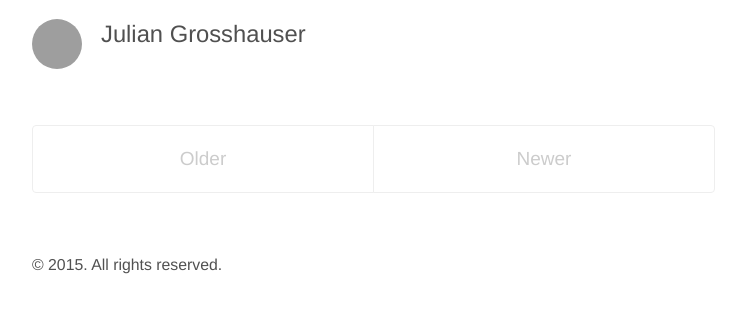
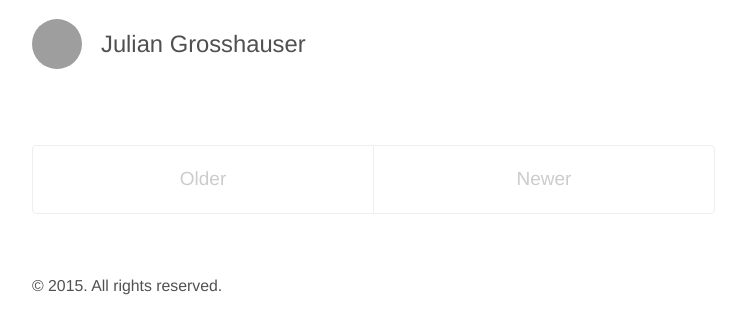
Before and after one commit to juliangrosshauser/Blog, a Jekyll site: the page built from index.html, in a window 1280 px wide. Shown: the top 334 px of the page, without its empty margins (266-1012 px from the left). Built offline with Jekyll 4.4.1, drawn with Linux system fonts in a browser that asks for light colours; the list of posts is cut into pages by our own code; grey boxes are pictures that could not be loaded.

Commit message:
Vertically align site title

```diff
--- a/public/css/custom.css
+++ b/public/css/custom.css
@@ -31,6 +31,12 @@ a:focus {
   text-decoration: none;
 }
 
+.masthead-title {
+  height: 50px;
+  line-height: 50px;
+  vertical-align: middle;
+}
+
 .masthead-title img {
   display: inline;
   float: left;
```
